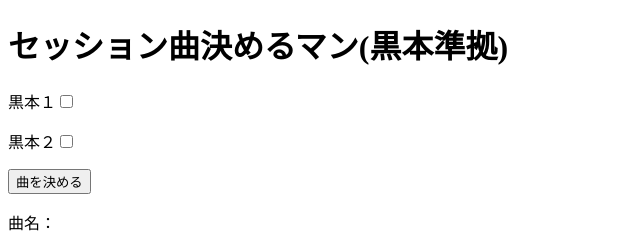
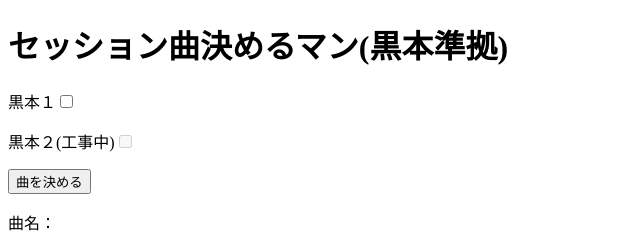
Before and after one commit to rentaroMinami/jazz-standard-roulette, a plain HTML site: page html/index.html in a window 1280 px wide. Shown: the top 240 px of the page, 0-640 px from the left. Drawn offline with Linux system fonts and the light colour scheme.

Commit message:
現状動かない箇所について、「工事中」追記

```diff
--- a/html/index.html
+++ b/html/index.html
@@ -9,7 +9,7 @@
   <h1>セッション曲決めるマン(黒本準拠)</h1>
   <form name="selectBookForm">
     <p>黒本１<input type="checkbox" name="book" value="jz-std-bible-1"></p>
-    <p>黒本２<input type="checkbox" name="book" value="jz-std-bible-2"></p>
+    <p>黒本２(工事中)<input disabled type="checkbox" name="book" value="jz-std-bible-2"></p>
   </form>
   <input type="button" value="曲を決める" onclick="getSongName()">
   <div>
@@ -21,6 +21,7 @@
     const BOOK_NAME_INDICATOR = document.getElementById("book-name");
 
     function getSongName() {
+      // FIX: selectBookForm内２個目（黒本２）をチェックしてもvalueが読み込まれない。
       const chosenBooks = getCheckedElement(document.selectBookForm.book);
       console.log(chosenBooks);
       const bookFileName = getRandomArrayElement(chosenBooks).value;
```
